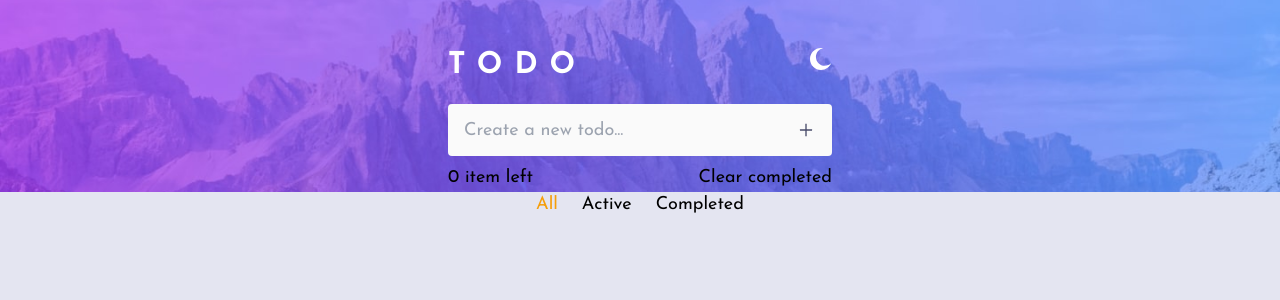
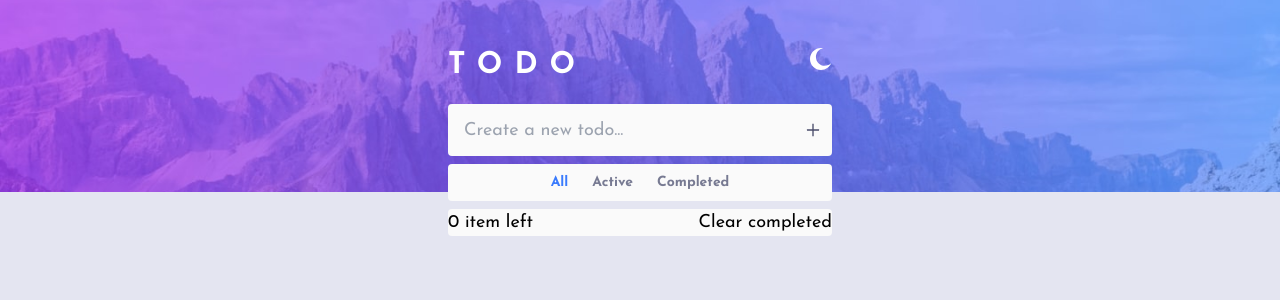
Before and after one commit to VladimirPariy/todo-TS-RTK-Tailwind, a React (Create React App) app: page / in a window 1280 px wide. Shown: the top 300 px of the page. Built offline with nearby package versions, Linux system fonts and the light colour scheme.

Commit message:
added styles to add form todo, todo list, button for filter, todo item, filter panel

```diff
--- a/src/App.module.scss
+++ b/src/App.module.scss
@@ -5,7 +5,7 @@
   .containerForStyle {
     @apply w-full;
     .wrapper {
-      @apply max-w-sm m-auto;
+      @apply max-w-sm m-auto z-10;
     }
   }
 
--- a/src/App.tsx
+++ b/src/App.tsx
@@ -17,8 +17,8 @@ const App: FC = () => {
                 <div className={cl.wrapper}>
                     <SwitchThemeAndLogo/>
                     <AddFormTodo/>
+                    <FiltersPanel/>
                     <TodoList/>
-                    <FiltersPanel/>
                 </div>
             </div>
         </div>
--- a/src/components/AddFormTodo/AddFormTodo.module.scss
+++ b/src/components/AddFormTodo/AddFormTodo.module.scss
@@ -1,12 +1,12 @@
 @import '../../index';
 
 .form {
-    @apply flex gap-2 my-2 relative rounded z-10;
+    @apply flex gap-2 my-2 relative rounded;
     .input {
         @apply bg-transparent rounded w-full h-12 px-4 my-0.5 focus:outline-none focus:outline-offset-0 ;
     }
     .button{
-        @apply w-16 rounded text-center flex items-center justify-center;
+        @apply mr-2.5 rounded flex items-center justify-center;
     }
 }
 
--- a/src/components/FiltersPanel/FiltersPanel.module.scss
+++ b/src/components/FiltersPanel/FiltersPanel.module.scss
@@ -1,3 +1,14 @@
+@import '../../index';
+
 .filterContainer{
-  @apply text-center;
+  @apply text-center relative z-10 py-2 rounded my-2;
+  font-size: 14px;
 }
+.filterContainer.light{
+  background: $Light-Very-Light-Gray;
+}
+
+.filterContainer.dark{
+  background: $Dark-Very-Dark-Desaturated-Blue;
+  color:$Dark-Light-Grayish-Blue;
+}
--- a/src/components/FiltersPanel/FiltersPanel.tsx
+++ b/src/components/FiltersPanel/FiltersPanel.tsx
@@ -5,6 +5,7 @@ import {selectFilter, setFilter} from '../../store/slice/filtersSlice';
 import {filtersType} from '../../types/filterTypes';
 import ButtonForFilters from "../UI/ButtonForFilters/ButtonForFilters";
 import {useAppSelector} from "../../hooks/useAppSelector";
+import {useTheme} from "../../hooks/useTheme";
 
 
 const FiltersPanel: FC = () => {
@@ -12,12 +13,14 @@ const FiltersPanel: FC = () => {
     const dispatch = useAppDispatch()
     const filter = useAppSelector(selectFilter)
 
+    const getFilterContainerClassName = useTheme('filterContainer', cl)
+
     const filterHandler = (str: filtersType) => {
         dispatch(setFilter(str))
     }
 
     return (
-        <div className={cl.filterContainer}>
+        <div className={getFilterContainerClassName}>
             <ButtonForFilters filter={filter} onClickHandler={filterHandler} attr='All'/>
             <ButtonForFilters filter={filter} onClickHandler={filterHandler} attr='Active'/>
             <ButtonForFilters filter={filter} onClickHandler={filterHandler} attr='Completed'/>
--- a/src/components/TodoItem/TodoItem.module.scss
+++ b/src/components/TodoItem/TodoItem.module.scss
@@ -1,9 +1,20 @@
-.containerTodo{
-@apply flex w-full border
+@import '../../index';
+
+.containerTodo {
+  @apply flex w-full border-b py-1;
+  .checkboxInput {
+    @apply my-auto mx-3;
+  }
+
+  .title {
+    @apply p-2 flex-auto;
+  }
+
+  .btnForDel {
+    @apply px-4 w-11;
+  }
 }
-.title{
-@apply mx-4 p-2 flex-auto
+
+.containerTodo.dark{
+  border-color: $Dark-Very-Dark-Grayish;
 }
-.btnForDel{
-@apply border p-2
-}
--- a/src/components/TodoItem/TodoItem.tsx
+++ b/src/components/TodoItem/TodoItem.tsx
@@ -3,6 +3,8 @@ import cl from './TodoItem.module.scss'
 import {deleteTodo, toggleTodo} from "../../store/slice/todoSlice";
 import {useAppDispatch} from "../../hooks/useAppDispatch";
 import {ITodo} from "../../types/todoTypes";
+import removeSvg from '../../Assets/Image/icon-cross.svg'
+import {useTheme} from "../../hooks/useTheme";
 
 
 const TodoItem: FC<ITodo> = ({title, id, completed}) => {
@@ -15,9 +17,10 @@ const TodoItem: FC<ITodo> = ({title, id, completed}) => {
     const removeHandler = () => {
         dispatch(deleteTodo(id))
     }
+    const getContainerTodoClassName = useTheme('containerTodo', cl)
 
     return (
-        <div className={cl.containerTodo}>
+        <div className={getContainerTodoClassName}>
             <input type="checkbox" className={cl.checkboxInput} name='checkboxInput'
                    onChange={toggleCheckboxHandler} checked={completed}/>
             <label htmlFor="checkboxInput"></label>
@@ -26,7 +29,7 @@ const TodoItem: FC<ITodo> = ({title, id, completed}) => {
                 {title}
             </div>
             <button className={cl.btnForDel} onClick={removeHandler}>
-                delete
+                <img src={removeSvg} alt=""/>
             </button>
         </div>
     );
--- a/src/components/TodoList/TodoList.module.scss
+++ b/src/components/TodoList/TodoList.module.scss
@@ -1,3 +1,14 @@
+
+
+@import '../../index';
 .containerList {
+  @apply relative z-10 rounded;
+}
+.containerList.light{
+  background: $Light-Very-Light-Gray;
+}
 
+.containerList.dark{
+  background: $Dark-Very-Dark-Desaturated-Blue;
+  color:$Dark-Light-Grayish-Blue;
 }
--- a/src/components/TodoList/TodoList.tsx
+++ b/src/components/TodoList/TodoList.tsx
@@ -6,14 +6,15 @@ import {useAppSelector} from "../../hooks/useAppSelector";
 import {selectFilter} from "../../store/slice/filtersSlice";
 import {useSelectTodo} from "../../hooks/useSelectTodo";
 import ExtraMenu from "../ExtraMenu/ExtraMenu";
+import {useTheme} from "../../hooks/useTheme";
 
 
 const TodoList: FC = () => {
     const filter = useAppSelector(selectFilter)
     const todos = useSelectTodo(filter)
-
+    const getContainerListClassName = useTheme('containerList', cl)
     return (
-        <div className={cl.containerList}>
+        <div className={getContainerListClassName}>
             {todos.map((todo: ITodo) => (
                 <TodoItem key={todo.id} title={todo.title} completed={todo.completed} id={todo.id}/>
             ))}
--- a/src/components/UI/ButtonForFilters/ButtonForFilters.module.scss
+++ b/src/components/UI/ButtonForFilters/ButtonForFilters.module.scss
@@ -1,6 +1,19 @@
+@import '../../../index';
+
 .button {
-    @apply mx-3
+    @apply mx-3 font-bold;
+    color:$Dark-Dark-Grayish-Blue;
+
+}
+.button:hover{
+    color:$Dark-Very-Dark-Grayish;
 }
 .active{
-    @apply text-amber-500;
+    color: $Bright-Blue;
 }
+
+.active:focus{
+    color: $Bright-Blue;
+    border:none;
+    outline-color: transparent;
+}
--- a/src/components/UI/ButtonForFilters/ButtonForFilters.tsx
+++ b/src/components/UI/ButtonForFilters/ButtonForFilters.tsx
@@ -1,6 +1,7 @@
 import React, {FC} from 'react';
 import cl from "./ButtonForFilters.module.scss";
 import {filtersType} from "../../../types/filterTypes";
+import {useTheme} from "../../../hooks/useTheme";
 
 interface ButtonForFiltersProps {
     onClickHandler: (str: filtersType) => void;
@@ -13,12 +14,12 @@ const ButtonForFilters:FC<ButtonForFiltersProps> = ({ onClickHandler, filter,  a
     const getClass = (attribute: filtersType): string => {
         return filter === attribute ? 'active' : 'notActive'
     }
-
-    const btnClasses = [cl[getClass(attr)], cl.button].join(' ')
+    const getBtnClassName = useTheme('button', cl)
+    const btnClasses = [cl[getClass(attr)]].join(' ') + ` ${getBtnClassName}`
 
     return (
         <button onClick={() => onClickHandler(attr)}
-                className={btnClasses}>
+                className={btnClasses }>
             {attr}
         </button>
     );
```
